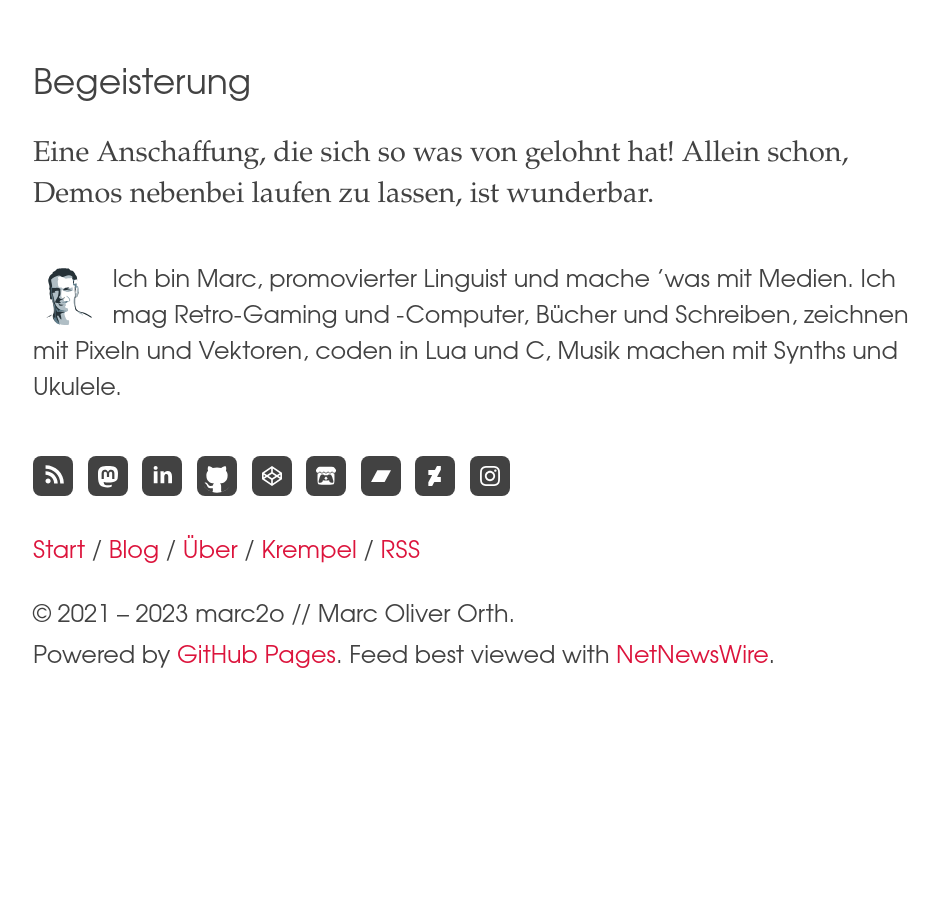
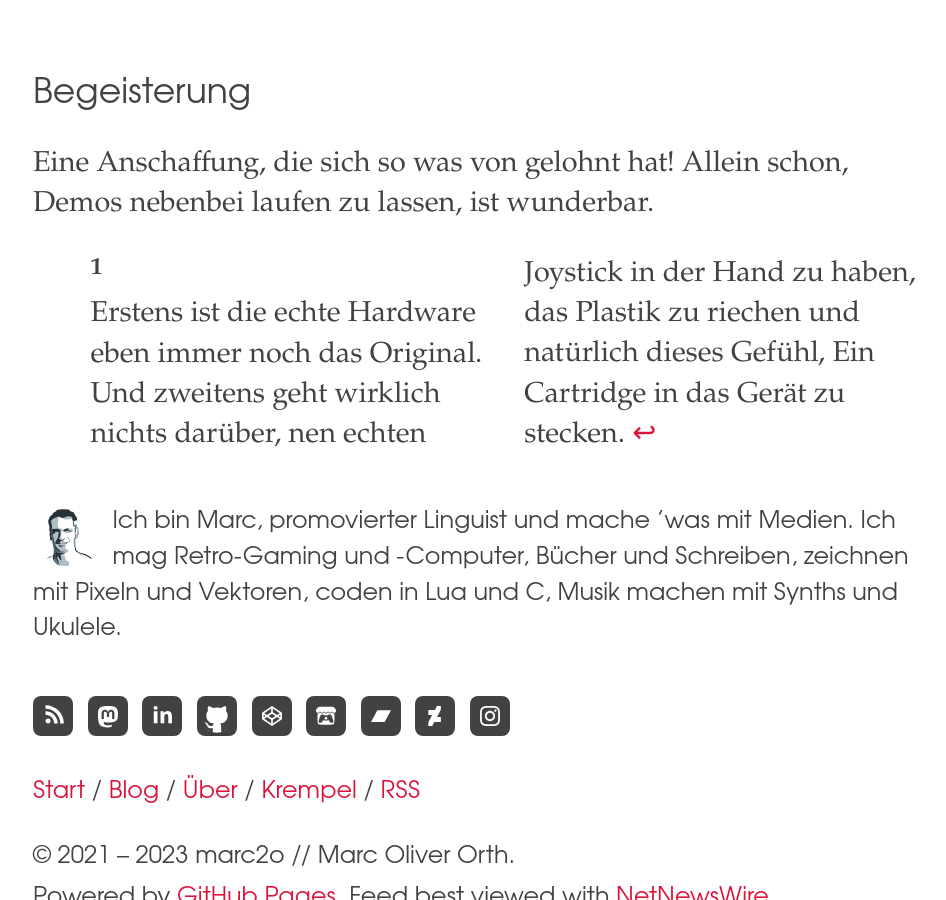
Before and after one commit to marc2o/marc2o.github.io, a Jekyll site: the page built from _posts/2021-07-16-UNOCART-2600.md, in a window 1280 px wide and 900 px high, scrolled down 4823 px. Shown: the whole window, without its empty margins (159-1105 px from the left). Built offline with Jekyll 4.4.1, drawn with Linux system fonts in a browser that asks for light colours; before the commit the page ends 5533 px from its top, so only the background shows below that; some of the changed lines change nothing that is shown.

Commit message:
Update 2021-07-16-UNOCART-2600.md

```diff
--- a/_posts/2021-07-16-UNOCART-2600.md
+++ b/_posts/2021-07-16-UNOCART-2600.md
@@ -16,7 +16,7 @@ Auf einem originalen Atari 2600 Homebrew-Spiele spielen und Demos gucken? Ein Ca
 
 <!--more-->
 
-Nachdem ich vor kurzem meine alte [Atari 2600]({% post_url 2021-06-21-Retrokonsole-am-modernen-Fernseher-Atari-2600-an-Samsung-Smart-TV-Smart-TV-anschliessen %})-Spielkonsole erfolgreich am zeitgenössischen Smart-TV angeschlossen hatte, bin ich wieder auf den Geschmack gekommen. Videospiele mit Originalhardware sind eben doch etwas anderes als Emulation.
+Nachdem ich vor kurzem meine alte [Atari 2600]({% post_url 2021-06-21-Retrokonsole-am-modernen-Fernseher-Atari-2600-an-Samsung-Smart-TV-Smart-TV-anschliessen %})-Spielkonsole erfolgreich am zeitgenössischen Smart-TV angeschlossen hatte, bin ich wieder auf den Geschmack gekommen. Videospiele mit Originalhardware sind eben doch etwas anderes als Emulation.[^1]
 
 Beim UNOCART-2600 handelt es sich um ein Multi-Cart, dass es erlaubt, ROM-Dateien, die auf einer SD-Karte gespeichert sind, auf der Originalhardware zu spielen.
 
@@ -86,3 +86,5 @@ Homebrew-ROM-Dateien: [AtariAge Rarity Guide](https://atariage.com/software_list
 ## Begeisterung
 
 Eine Anschaffung, die sich so was von gelohnt hat! Allein schon, Demos nebenbei laufen zu lassen, ist wunderbar.
+
+[^1]: Erstens ist die echte Hardware eben immer noch das Original. Und zweitens geht wirklich nichts darüber, nen echten Joystick in der Hand zu haben, das Plastik zu riechen und natürlich dieses Gefühl, Ein Cartridge in das Gerät zu stecken.
```
